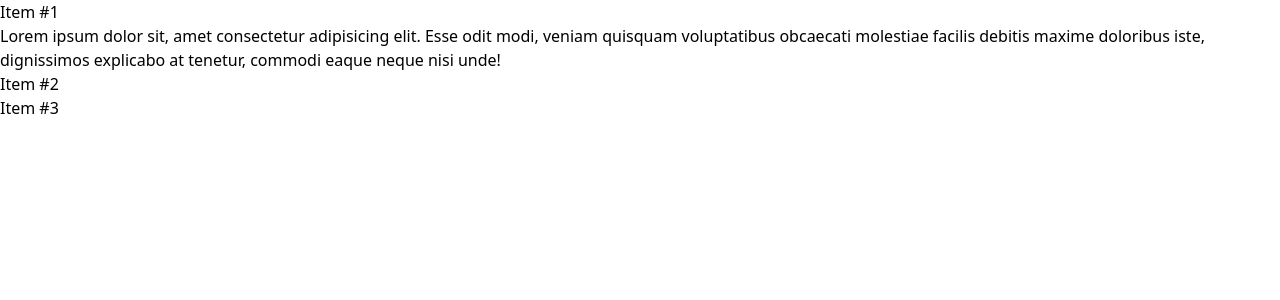
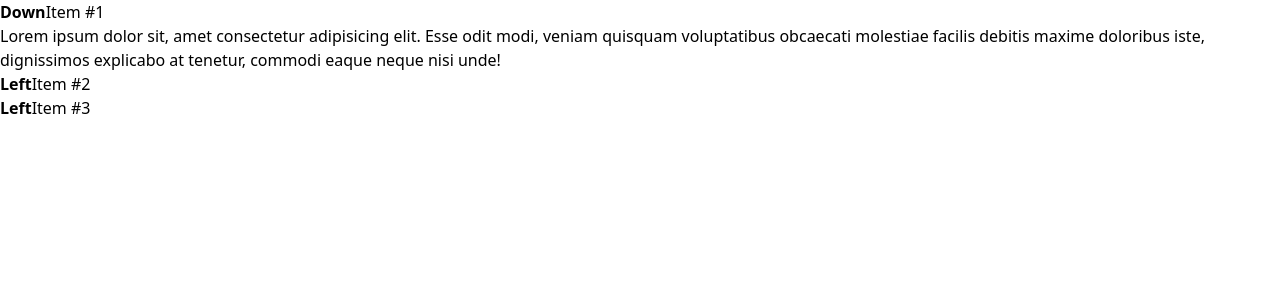
Before and after one commit to hungbui7690/react-learning, a React (Create React App) app in the folder client/: page / in a window 1280 px wide. Shown: the top 300 px of the page. Built offline with nearby package versions, Linux system fonts and the light colour scheme.

Commit message:
Conditional Icon Rendering

```diff
--- a/client/src/App.js
+++ b/client/src/App.js
@@ -1,5 +1,6 @@
 /*
-  Variation on Event Handlers P2
+  Conditional Icon Rendering
+  - pic
   - Accordion.js
 
 */
--- a/client/src/components/Accordion.js
+++ b/client/src/components/Accordion.js
@@ -3,7 +3,6 @@ import React, { useState } from 'react'
 const Accordion = ({ items }) => {
   const [expandedIndex, setExpandedIndex] = useState(0)
 
-  // *** with this setup, we can place this function outside of map() method
   const handleClick = (nextIndex) => {
     setExpandedIndex(nextIndex)
   }
@@ -12,9 +11,15 @@ const Accordion = ({ items }) => {
     const isExpanded = index === expandedIndex
 
     // ***
+    const icon = <b>{isExpanded ? 'Down' : 'Left'}</b>
+
     return (
       <div key={item.id}>
-        <div onClick={() => handleClick(index)}>{item.label}</div>
+        <div onClick={() => handleClick(index)}>
+          {/* *** */}
+          {icon}
+          {item.label}
+        </div>
         {isExpanded && <div>{item.content}</div>}
       </div>
     )
```
Also changed, not shown: 1 other file (tests, documents, lock files or other folders).
